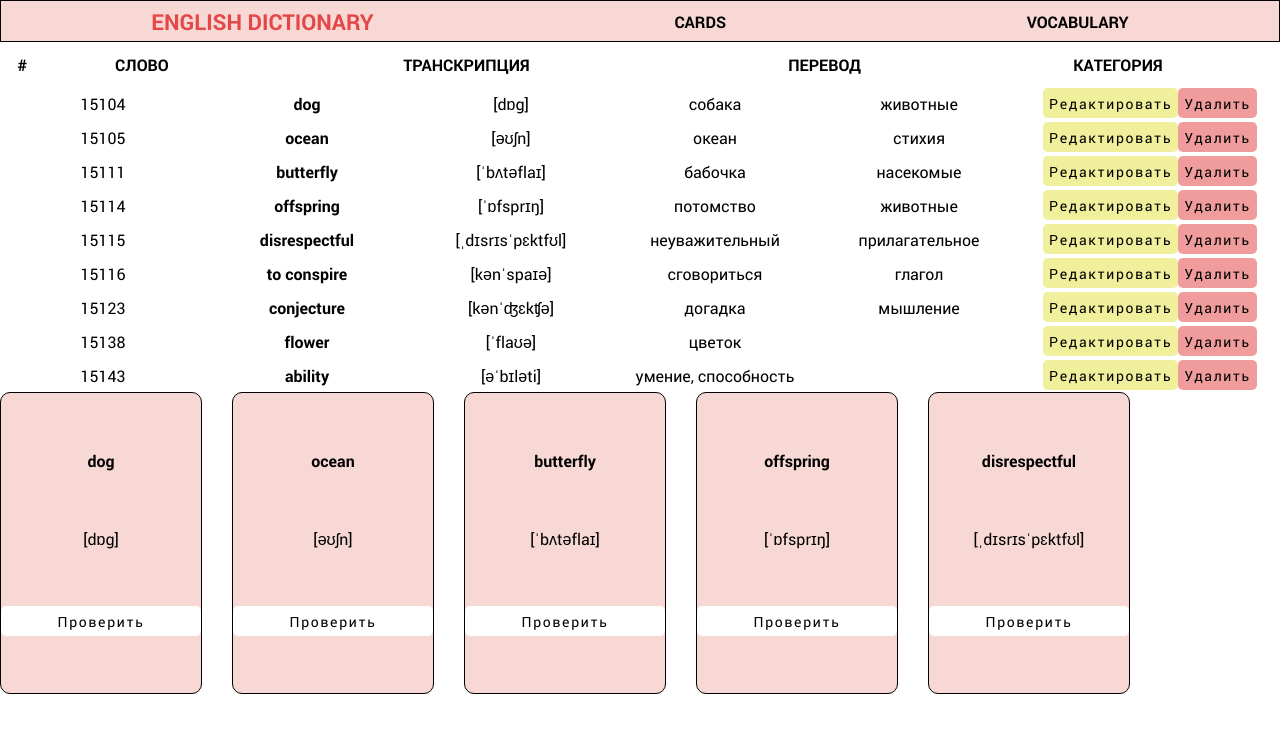
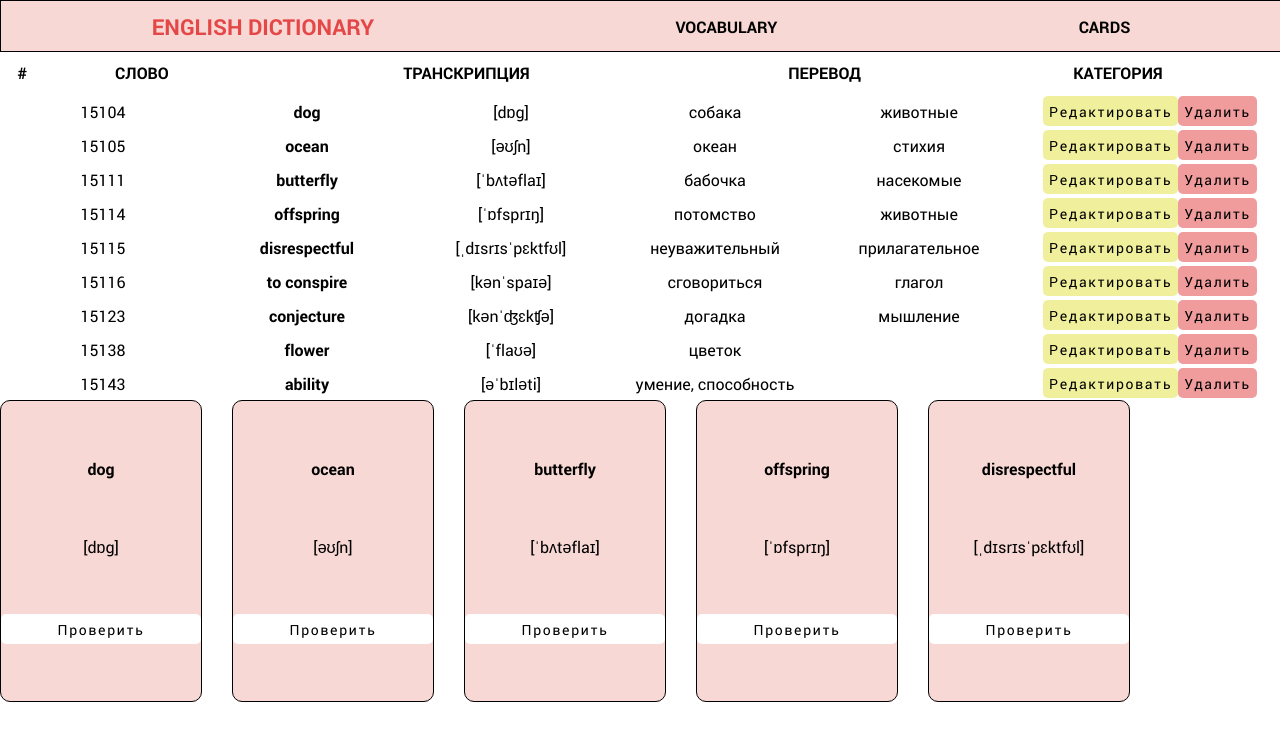
Before and after one commit to dariaSDemidova/Foreign-words, a React (Create React App) app: page / in a window 1280 px wide. Shown: the top 732 px of the page. Built offline with nearby package versions, Linux system fonts and the light colour scheme.

Commit message:
add styles for header

```diff
--- a/src/components/Header/Header.jsx
+++ b/src/components/Header/Header.jsx
@@ -6,9 +6,11 @@ function Header() {
 
     return (
         <header>
-            <div className="title">English Dictionary</div>
-            <a href="Cards.jsx" className="cards">Cards</a>
-            <a href="Vocabulary.jsx" className="vocabulary">Vocabulary</a>
+            <nav>
+                <div className="title">English Dictionary</div>
+                <a href="Vocabulary.jsx" className="vocabulary">Vocabulary</a>
+                <a href="Cards.jsx" className="cards">Cards</a>
+            </nav>
         </header>
     );
 }
--- a/src/components/Header/Header.scss
+++ b/src/components/Header/Header.scss
@@ -1,4 +1,12 @@
 header {
+    position: relative;
+    height: 50px;
+}
+
+nav {
+    position: fixed;
+    width: 100%;
+    height: 50px;
     font-family: 'Roboto', sans-serif;
     font-weight: 700;
     text-transform: uppercase;
@@ -6,7 +14,6 @@ header {
     display: flex;
     justify-content: space-around;
     align-items: center;
-    height: 40px;
     background-color: rgb(248, 216, 212);
 }
 
```
